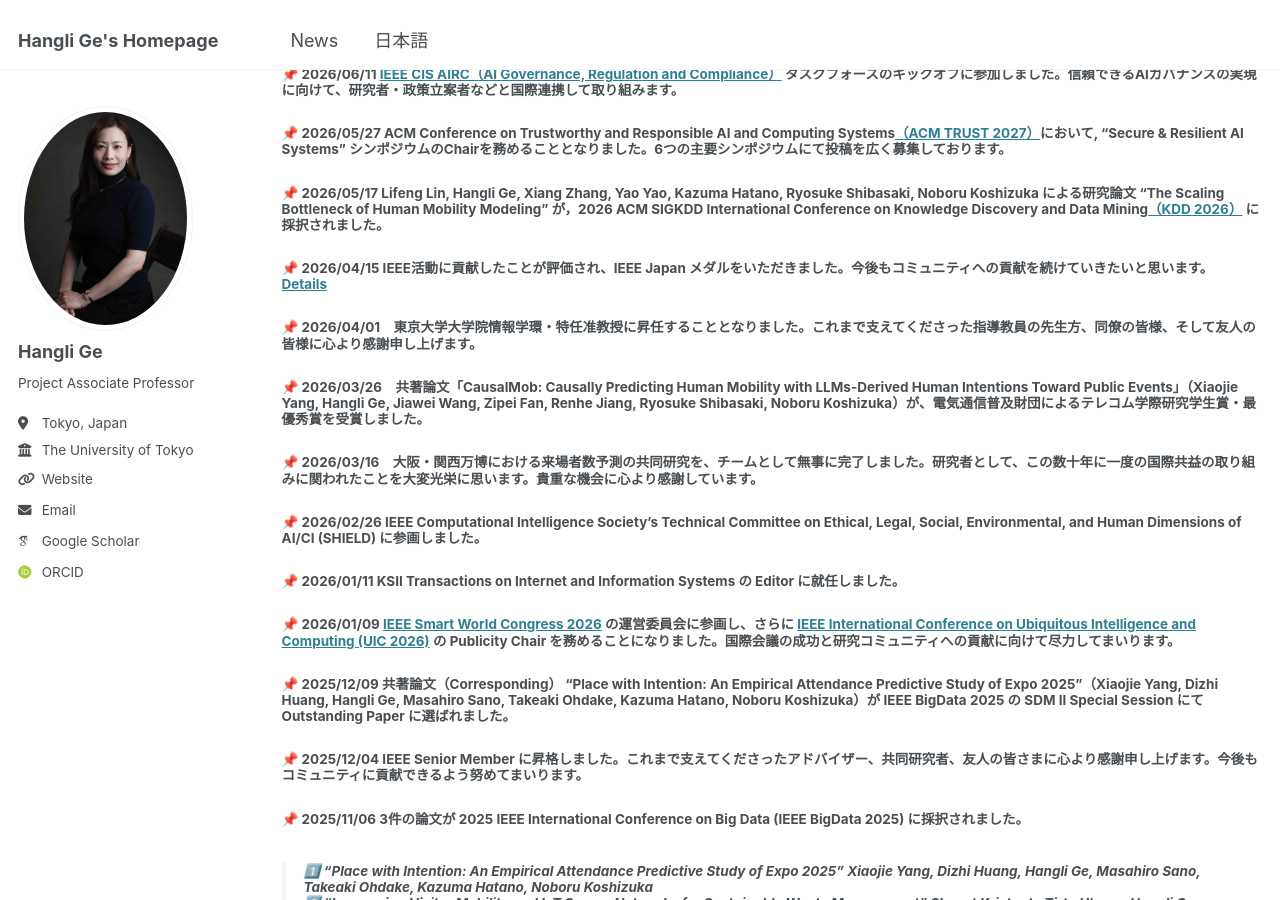
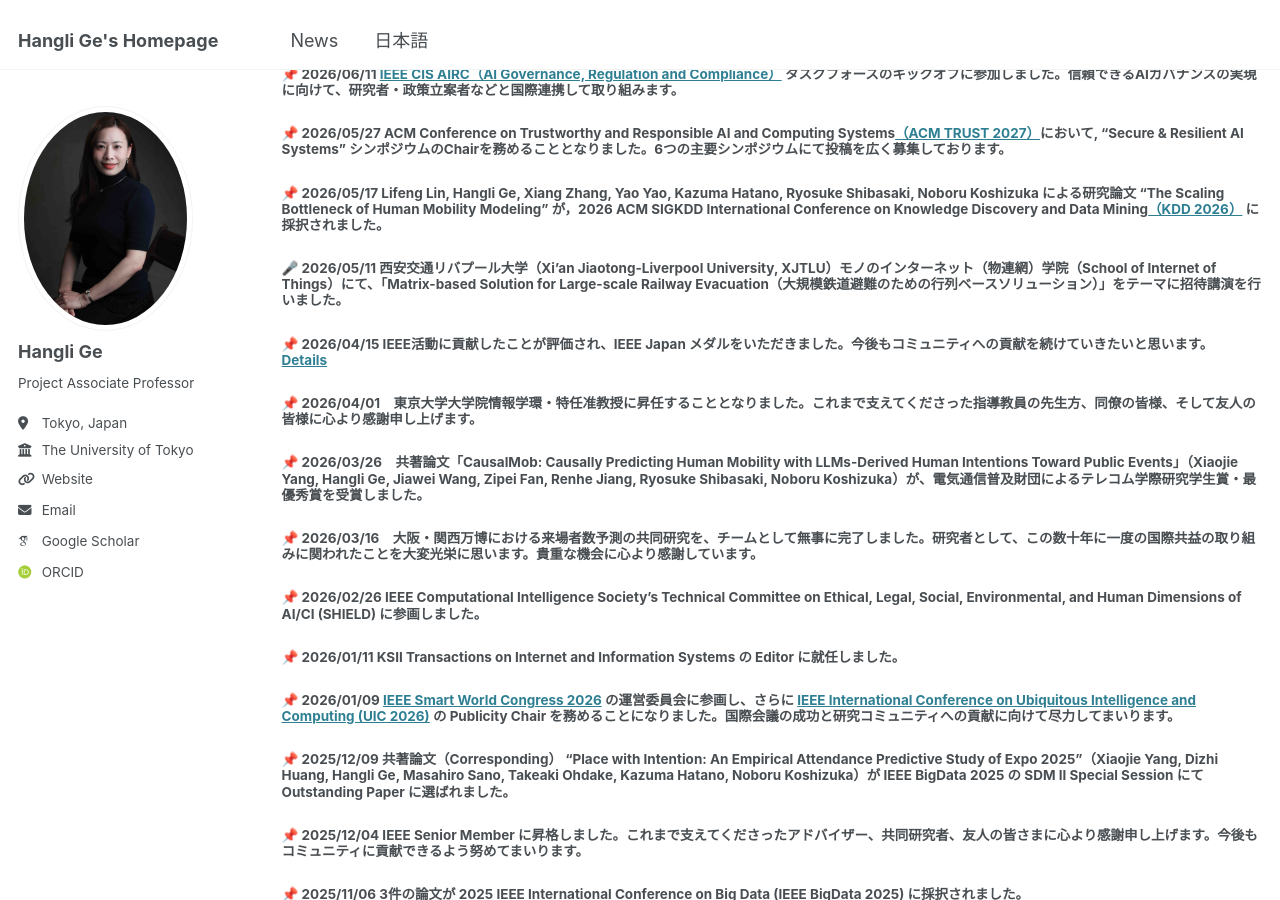
Before and after one commit to christie888/christie888.github.io, a Jekyll site: the page built from _pages/post_jp.md, in a window 1280 px wide and 900 px high, scrolled down 475 px. Built offline with Jekyll 4.4.1, drawn with Linux system fonts in a browser that asks for light colours; some web fonts are replaced.

Commit message:
Update post_jp.md

```diff
--- a/_pages/post_jp.md
+++ b/_pages/post_jp.md
@@ -20,6 +20,8 @@ permalink: post_jp/
 ##### 📌 2026/05/27  ACM Conference on Trustworthy and Responsible AI and Computing Systems[（ACM TRUST 2027）](https://eigtrust.acm.org/trust2027/)において, “Secure & Resilient AI Systems” シンポジウムのChairを務めることとなりました。6つの主要シンポジウムにて投稿を広く募集しております。
 
 ##### 📌 2026/05/17  Lifeng Lin, Hangli Ge, Xiang Zhang, Yao Yao, Kazuma Hatano, Ryosuke Shibasaki, Noboru Koshizuka による研究論文 “The Scaling Bottleneck of Human Mobility Modeling” が，2026 ACM SIGKDD International Conference on Knowledge Discovery and Data Mining[（KDD 2026）](https://kdd2026.kdd.org/) に採択されました。
+
+##### 🎤 2026/05/11 西安交通リバプール大学（Xi’an Jiaotong-Liverpool University, XJTLU）モノのインターネット（物連網）学院（School of Internet of Things）にて、**「Matrix-based Solution for Large-scale Railway Evacuation（大規模鉄道避難のための行列ベースソリューション）」**をテーマに招待講演を行いました。
 
 ##### 📌 2026/04/15 IEEE活動に貢献したことが評価され、IEEE Japan メダルをいただきました。今後もコミュニティへの貢献を続けていきたいと思います。 [Details](https://hanglige.com/images/IMG_9517.jpeg)
 
```
